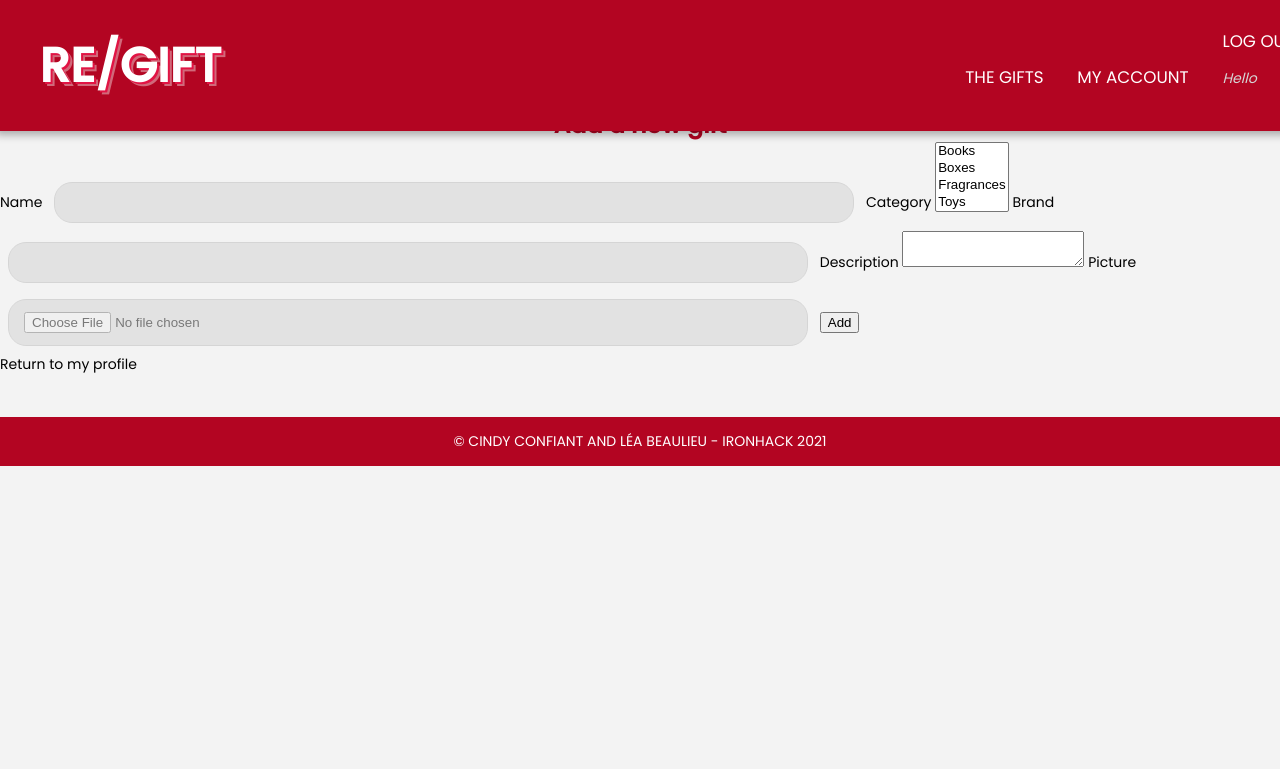
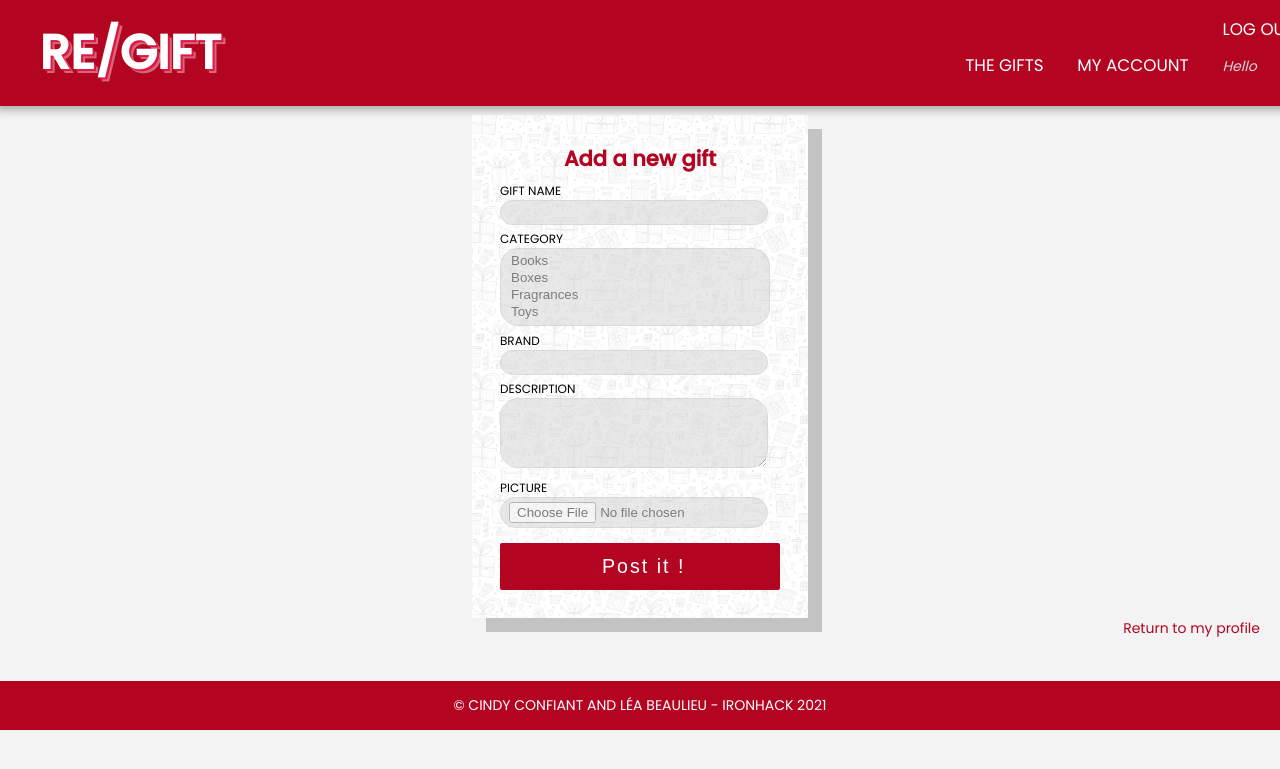
Before and after one commit to lea-beaulieu/re-gift, a Node server app: page /mygifts/add in a window 1280 px wide. Shown: the top 769 px of the page. Run offline with Node 20, Linux system fonts and the light colour scheme; the visitor is signed in with stand-in values (Sample User, id 1); some libraries are stand-ins or nearby versions.

Commit message:
update css for new, edit and description

```diff
--- a/public/stylesheets/style-displaygift.css
+++ b/public/stylesheets/style-displaygift.css
@@ -295,7 +295,7 @@ label {
 
 .displaygiftdetail-box-content button {
     padding: 10px 38px;
-    margin: 0 260px 0 260px;
+    margin: 10px 260px 0 260px;
     box-sizing: border-box;
     font-size: 100%;
     letter-spacing: 2px;
@@ -312,4 +312,5 @@ label {
     color: rgba(179, 5, 34, 0.8);
     border: 2px solid rgba(179, 5, 34, 0.8);
     background: none;
+    cursor: pointer;
 }
--- a/public/stylesheets/style.css
+++ b/public/stylesheets/style.css
@@ -21,6 +21,7 @@ a {
 
 h1 {
     color: 15px;
+    text-transform: capitalize;
 }
 
 main {
@@ -53,6 +54,7 @@ nav {
     position: fixed;
     padding: 1em;
     width: 100vw;
+    max-height: 78px;
     background: rgb(179, 5, 34);
     /*#ff4444*/
     box-shadow: 0 0 8px 4px rgba(0, 0, 0, 0.3);
@@ -287,6 +289,8 @@ input {
 
 .box-signup-form button {
     display: flex;
+    text-align: center;
+    min-width: 100%;
     flex-flow: column;
     padding: 10px 50px;
     margin: 5px 0 0 0;
@@ -306,6 +310,7 @@ input {
     color: rgba(179, 5, 34, 0.8);
     border: 2px solid rgba(179, 5, 34, 0.8);
     background: none;
+    cursor: pointer;
 }
 
 .signup-input {
@@ -410,3 +415,67 @@ h1 {
     border-radius: 5px;
     z-index: 98;
 }
+
+
+/*
+
+   ###    ########  ########        ## ######## ########  #### ########     ######   #### ######## ########
+  ## ##   ##     ## ##     ##      ##  ##       ##     ##  ##     ##       ##    ##   ##  ##          ##
+ ##   ##  ##     ## ##     ##     ##   ##       ##     ##  ##     ##       ##         ##  ##          ##
+##     ## ##     ## ##     ##    ##    ######   ##     ##  ##     ##       ##   ####  ##  ######      ##
+######### ##     ## ##     ##   ##     ##       ##     ##  ##     ##       ##    ##   ##  ##          ##
+##     ## ##     ## ##     ##  ##      ##       ##     ##  ##     ##       ##    ##   ##  ##          ##
+##     ## ########  ########  ##       ######## ########  ####    ##        ######   #### ##          ##
+
+*/
+
+
+/* ADD AND EDIT GIFT CSS IS BASED ON SIGNUP FORM CSS, FEW EXCEPTION SUCH AS BUTTON APPLIES */
+
+.button-addgift button {
+    /*100% of my box - padding*/
+    width: 100%;
+    min-width: 100%;
+    padding-left: 100px;
+    margin-top: 10px;
+}
+
+.button-editgift button {
+    /*100% of my box - padding*/
+    width: 100%;
+    min-width: 100%;
+    padding-left: 70px;
+    margin-top: 10px;
+}
+
+textarea {
+    align-self: center;
+    color: rgb(0, 0, 0);
+    background-color: lightgray;
+    opacity: 0.5;
+    border-style: solid;
+    border-color: rgb(185, 185, 185);
+    border-width: 0.5px;
+    outline: none;
+    padding: 4px 8px;
+    margin: 0px 0px 5px 0px;
+    width: 250px;
+    min-height: 60px;
+    border-radius: 18px;
+}
+
+select {
+    align-self: center;
+    color: rgb(0, 0, 0);
+    background-color: lightgray;
+    opacity: 0.5;
+    border-style: solid;
+    border-color: rgb(185, 185, 185);
+    border-width: 0.5px;
+    outline: none;
+    padding: 4px 8px;
+    margin: 0px 0px 5px 0px;
+    width: 270px;
+    border-radius: 18px;
+    text-transform: capitalize;
+}
--- a/views/gift/new.hbs
+++ b/views/gift/new.hbs
@@ -1,14 +1,20 @@
 {{#if userInSession}}
-<h1>Add a new gift</h1>
+
+<div class="container-signup-form">
+
+  <div class="box-signup-form">
+
+    <h2>Add a new gift</h2>
 
     <form action="/mygifts/add" method="POST" enctype="multipart/form-data">
+
       <label>
-      Name
-      <input type="text" name="name">
+        <div class="signup-tag">Gift name</div>
+        <input class="signup-input" type="text" name="name">
       </label>
 
       <label>
-      Category
+        <div class="signup-tag">Category</div>
           <select multiple name="category">
             <option value="books">Books</option>
             <option value="boxes">Boxes</option>
@@ -18,33 +24,38 @@
       </label>
 
       <label>
-      Brand
-      <input type="text" name="brand">
+        <div class="signup-tag">Brand</div>
+        <input class="signup-input" type="text" name="brand">
       </label>
 
       <label>
-      Description
+        <div class="signup-tag">Description</div>
         <textarea name="description">
         </textarea>
       </label>
 
       <label>
-      Picture
-      <input type="file" name="picture"/>
+        <div class="signup-tag">Picture</div>
+        <input class="signup-input" type="file" name="picture"/>
       </label>
 
-   <button>Add</button>
-
-  {{#if errorMessage}}
-   <h2>{{errorMessage}}</h2>
-  {{/if}}
+      <div class="button-addgift">
+      <button>Post it !</button>
+      </div>
 
     </form>
 
+    {{#if errorMessage}}
+    <h3>{{errorMessage}}</h3>
+    {{/if}}
+
+  </div>
+</div>
+
+<div class="footer-previouspage">
 <a href="/profile">Return to my profile</a>
-
-
 
 {{else}}
   <p>Log in</p>
 {{/if}}
+</div>
--- a/views/othersgift/giftsbycategory.hbs
+++ b/views/othersgift/giftsbycategory.hbs
@@ -1,5 +1,5 @@
 <link rel="stylesheet" href="/stylesheets/style-displaygift.css" />
-<h1>The {{category}} </h1>
+<h1>{{category}} </h1>
 
 <div class="displaygift-count">
 {{giftsOfSelectedCategory.length}} gift(s) available
```
Also changed, not shown: views/gift/description.hbs (+25 -6 lines), views/gift/edit.hbs (+21 -10 lines). Lines whose indentation alone changed are shown as unchanged.
